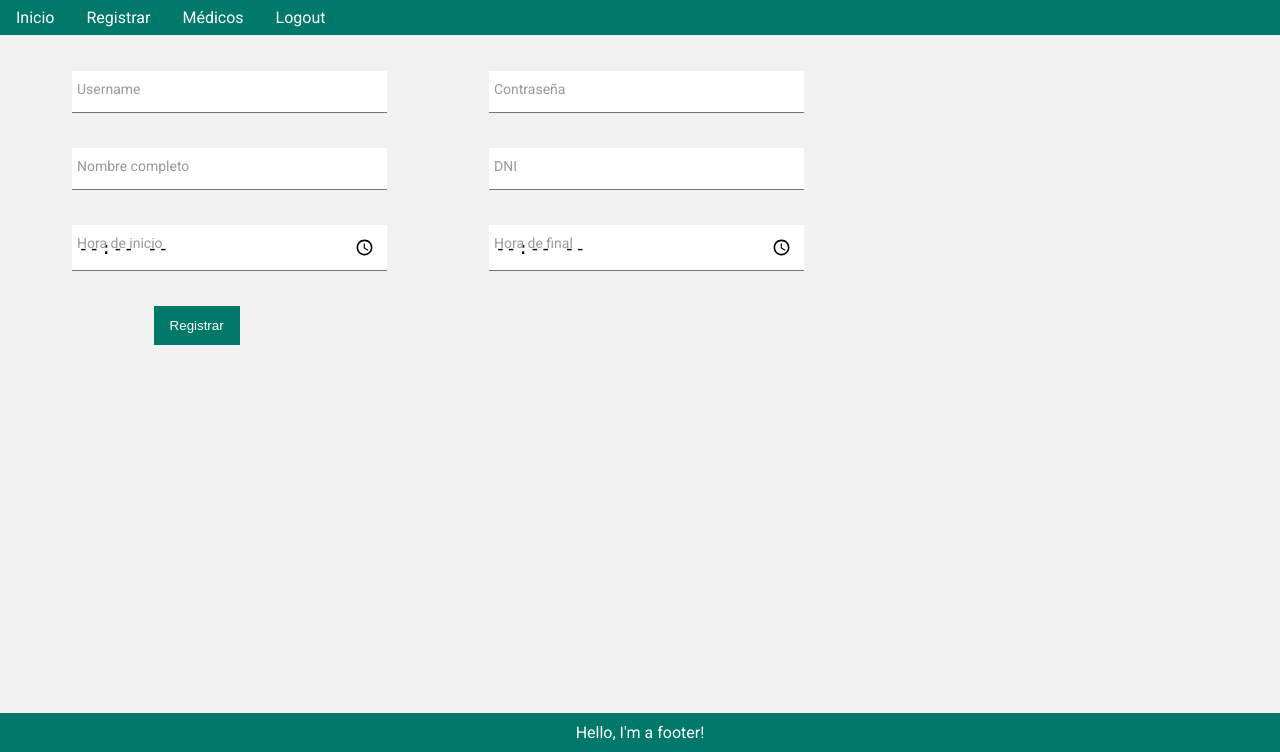
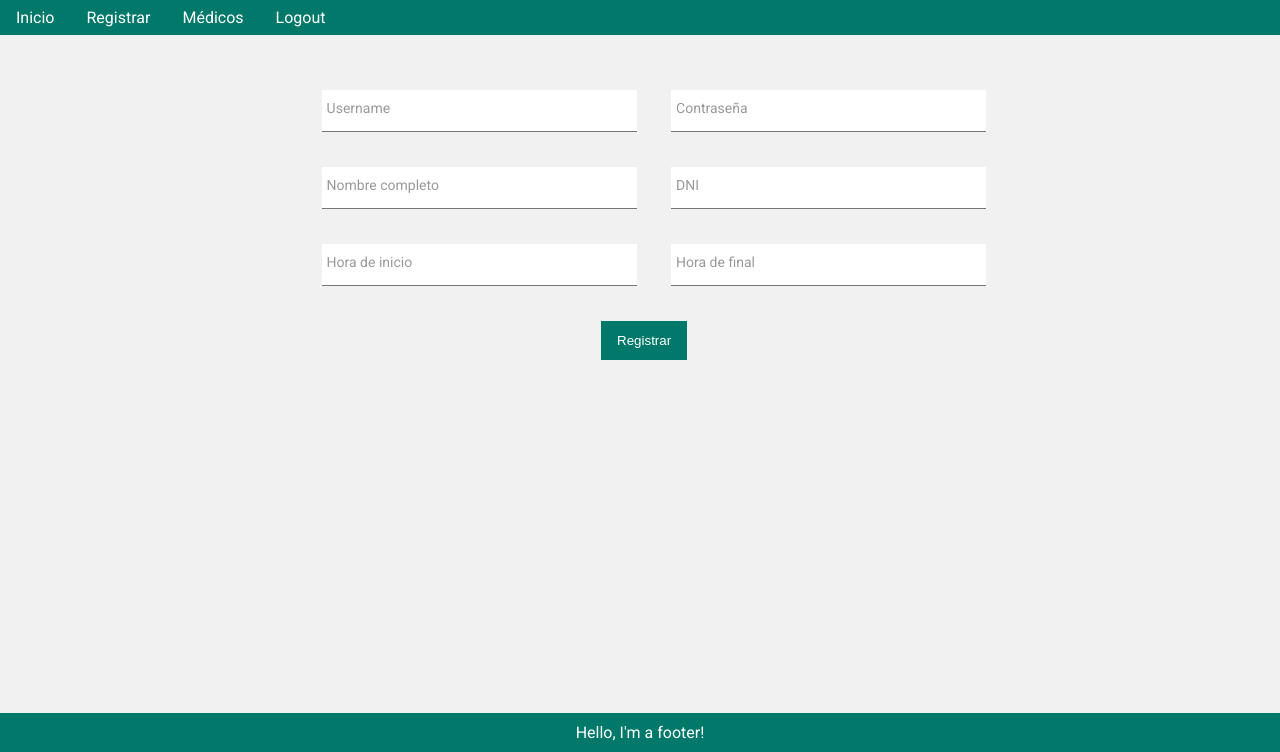
Before and after one commit to jdomingo00/phpProject, a PHP site: template code/src/view/regadmin.php in a window 1280 px wide; the page is wider, and only the part inside the window is pictured. Shown: the part 48-800 px from the top of that part. Run offline with PHP 8.4, Linux system fonts and the light colour scheme; the template is opened without the code that fills it, so the values that code supplies are empty; the visitor is signed in with stand-in values (Sample User, id 1); some libraries are stand-ins or nearby versions.

Commit message:
arreglar la puta mierda de estilos de mi compañero retrasado

```diff
--- a/code/css/css.css
+++ b/code/css/css.css
@@ -1,12 +1,13 @@
 @import url(https://fonts.googleapis.com/css?family=Roboto:300,400,500);
 
-html{
+html {
   background-color: #f1f1f1;
   font-family: "Roboto";
 }
 
-/* BOX LOGIN */
-.box{
+/* BOX LOGIN AND LOGOUT */
+
+.box {
   position: relative;
   margin: auto;
   height: 410px;
@@ -14,11 +15,11 @@ html{
   left: 0;
   z-index: 200;
   right: 0;
-	width:400px;
-	color:#666;
+  width: 400px;
+  color: #666;
   border-radius: 3px;
-	background: #FFF;
-  box-shadow: 0 10px 20px rgba(0,0,0,0.19), 0 6px 6px rgba(0,0,0,0.23);
+  background: #fff;
+  box-shadow: 0 10px 20px rgba(0, 0, 0, 0.19), 0 6px 6px rgba(0, 0, 0, 0.23);
   overflow: hidden;
 }
 
@@ -66,7 +67,7 @@ html{
   color: white;
 }
 
-#header{
+#header {
   background: #009688;
   position: relative;
   height: 100px;
@@ -74,12 +75,12 @@ html{
   margin-bottom: 30px;
 }
 
-#cont-lock{
+#cont-lock {
   width: 100%;
   height: 65px;
 }
 
-.lock{
+.lock {
   text-align: center;
   color: white;
   position: absolute;
@@ -92,14 +93,14 @@ html{
   font-size: 28px;
 }
 
-#bottom-head{
+#bottom-head {
   position: relative;
   background: #00796b;
   height: 35px;
 }
 
-#bottom-head::after{
-  content: '';
+#bottom-head::after {
+  content: "";
   width: 0px;
   height: 0px;
   display: block;
@@ -109,12 +110,12 @@ html{
   right: 0;
   bottom: 0;
   border-bottom: 7px solid white;
-  border-right: 7px solid rgba(0,0,0,0);
-  border-left: 7px solid rgba(0,0,0,0);
-  border-top: 7px solid rgba(0,0,0,0);
+  border-right: 7px solid rgba(0, 0, 0, 0);
+  border-left: 7px solid rgba(0, 0, 0, 0);
+  border-top: 7px solid rgba(0, 0, 0, 0);
 }
 
-.box h1{
+.box h1 {
   margin-left: 20px;
   margin-top: 0;
   font-size: 24px;
@@ -123,126 +124,158 @@ html{
   line-height: 35px;
 }
 
-.box button{
+.box button {
   background: #cfd8dc;
-	border:0;
+  border: 0;
   color: #009688;
-	padding:10px;
+  padding: 10px;
   font-size: 16px;
   font-weight: 300;
-	width:330px;
-	margin:20px auto;
-	display:block;
-	cursor:pointer;
+  width: 330px;
+  margin: 20px auto;
+  display: block;
+  cursor: pointer;
   -webkit-transition: all 0.4s;
   transition: all 0.4s;
   border-radius: 2px;
 }
 
-.box button:active{
+.box button:active {
   background: #009688;
   color: #263238;
 }
 
-.box button:hover{
+.box button:hover {
   background: #009688;
-  color: #FFF;
+  color: #fff;
   -webkit-transition: all 0.4s;
   transition: all 0.4s;
 }
 
-.box p{
-	font-size:14px;
-	text-align:center;
+.box p {
+  font-size: 14px;
+  text-align: center;
 }
 
-.group 			  {
-  position:relative;
+.group {
+  position: relative;
   margin-bottom: 35px;
   margin-left: 40px;
 }
 
-.inputMaterial 				{
-  font-size:18px;
-  padding:10px 10px 10px 5px;
-  display:block;
-  width:300px;
-  border:none;
-  border-bottom:1px solid #757575;
+.inputMaterial {
+  font-size: 18px;
+  padding: 10px 10px 10px 5px;
+  display: block;
+  width: 300px;
+  border: none;
+  border-bottom: 1px solid #757575;
 }
 
-.inputMaterial:focus 		{ outline:none;}
+.inputMaterialDropdown {
+  font-size: 18px;
+  padding: 10px 10px 10px 5px;
+  display: block;
+  width: 315px;
+  border: none;
+  border-bottom: 1px solid #757575;
+}
+
+.inputMaterial:focus {
+  outline: none;
+}
 
 /* LABEL ======================================= */
 
-label 				 {
-  color:#999;
-  font-size:14px;
-  font-weight:normal;
-  position:absolute;
-  pointer-events:none;
-  left:5px;
-  top:10px;
-  transition:0.2s ease all;
-  -moz-transition:0.2s ease all;
-  -webkit-transition:0.2s ease all;
+label {
+  color: #999;
+  font-size: 14px;
+  font-weight: normal;
+  position: absolute;
+  pointer-events: none;
+  left: 5px;
+  top: 10px;
+  transition: 0.2s ease all;
+  -moz-transition: 0.2s ease all;
+  -webkit-transition: 0.2s ease all;
 }
 
 /* active state */
-.inputMaterial:focus ~ label, .inputMaterial:valid ~ label 		{
-  top:-20px;
-  font-size:14px;
+.inputMaterial:focus ~ label,
+.inputMaterial:valid ~ label {
+  top: -20px;
+  font-size: 14px;
   color: #009688;
 }
 
 /* BOTTOM BARS ================================= */
-.bar 	{ position:relative; display:block; width:315px; }
-.bar:before, .bar:after 	{
-  content:'';
-  height:2px;
-  width:0;
-  bottom:1px;
-  position:absolute;
+.bar {
+  position: relative;
+  display: block;
+  width: 315px;
+}
+.bar:before,
+.bar:after {
+  content: "";
+  height: 2px;
+  width: 0;
+  bottom: 1px;
+  position: absolute;
   background: #009688;
-  transition:0.2s ease all;
-  -moz-transition:0.2s ease all;
-  -webkit-transition:0.2s ease all;
+  transition: 0.2s ease all;
+  -moz-transition: 0.2s ease all;
+  -webkit-transition: 0.2s ease all;
 }
 .bar:before {
-  left:50%;
+  left: 50%;
 }
 .bar:after {
-  right:50%;
+  right: 50%;
 }
 
 /* active state */
-.inputMaterial:focus ~ .bar:before, .inputMaterial:focus ~ .bar:after {
-  width:50%;
+.inputMaterial:focus ~ .bar:before,
+.inputMaterial:focus ~ .bar:after {
+  width: 50%;
 }
-
 
 /* active state */
 .inputMaterial:focus ~ .highlight {
-  -webkit-animation:inputHighlighter 0.3s ease;
-  -moz-animation:inputHighlighter 0.3s ease;
-  animation:inputHighlighter 0.3s ease;
+  -webkit-animation: inputHighlighter 0.3s ease;
+  -moz-animation: inputHighlighter 0.3s ease;
+  animation: inputHighlighter 0.3s ease;
 }
 
 /* ANIMATIONS ================ */
 @-webkit-keyframes inputHighlighter {
-	from { background:#5264AE; }
-  to 	{ width:0; background:transparent; }
+  from {
+    background: #5264ae;
+  }
+  to {
+    width: 0;
+    background: transparent;
+  }
 }
 @-moz-keyframes inputHighlighter {
-	from { background:#5264AE; }
-  to 	{ width:0; background:transparent; }
+  from {
+    background: #5264ae;
+  }
+  to {
+    width: 0;
+    background: transparent;
+  }
 }
 @keyframes inputHighlighter {
-	from { background:#5264AE; }
-  to 	{ width:0; background:transparent; }
+  from {
+    background: #5264ae;
+  }
+  to {
+    width: 0;
+    background: transparent;
+  }
 }
 
-#footer-box{
+#footer-box {
   width: 100%;
   height: 50px;
   background: #00695c;
@@ -250,16 +283,14 @@ label 				 {
   bottom: 0;
 }
 
-.footer-text{
+.footer-text {
   color: #cfd8dc;
-
 }
 
 body {
   padding: 0%;
   margin: 0%;
 }
-
 
 .menu-content {
   float: left;
@@ -276,7 +307,7 @@ body {
   position: absolute;
   background-color: #f9f9f9;
   min-width: 160px;
-  box-shadow: 0px 8px 16px 0px rgba(0,0,0,0.2);
+  box-shadow: 0px 8px 16px 0px rgba(0, 0, 0, 0.2);
   z-index: 1;
 }
 .dropdown:hover .dropdown-content {
@@ -293,18 +324,26 @@ body {
   color: white;
 }
 
+.form-container {
+  margin-left: 22%;
+  margin-top: 4%;
+}
 
-.body{
-  padding: 32px;
+.detall-container {
+  padding: 2% 10%;
 }
+
+.checkbox-container {
+  clear: both;
+}
+
 .form-group {
-  float:left;
+  float: left;
   width: 31%;
 }
 .form-group-buttons {
-  width: 100%;
-  clear:both;
-  padding-left: 10%;
+  clear: both;
+  margin-left: 32%;
 }
 .form-button {
   background-color: #00796b;
@@ -316,3 +355,9 @@ body {
 .form-button:hover {
   background-color: #005047;
 }
+
+.spacer {
+  height: 50px;
+  width: 100%;
+  background-color: #000000;
+}
--- a/code/src/view/listadomedicos.php
+++ b/code/src/view/listadomedicos.php
@@ -44,7 +44,7 @@
             echo '<a class="button" href="./logout.php">Logout</a>';
         ?>
     </div>
-    <div class="body">
+    <div class="detall-container">
         <?php
             $departamentos = $sessionctrl->getDepartamentosList();
             $q = count($departamentos)/2;
--- a/code/src/view/logout.php
+++ b/code/src/view/logout.php
@@ -38,12 +38,12 @@ require_once($_SERVER['DOCUMENT_ROOT'] . '/code/src/controller/SessionController
                 <h1 id="logintoregister">Logout</h1>
             </div>
         </div>
-        <div class="group">
+        <div style="margin-top: 45px;" class="group">
             Cerrar la sesión?
         </div>
         <form action="./logout.php" method="post">
-            <button id="buttonlogintoregister" name="response" value="si" type="submit">Si</button>
-            <button id="buttonlogintoregister" name="response" value="no" type="submit">No</button>
+            <button style="margin-bottom: 45px; margin-top: 50px" class="buttonlogintoregister" name="response" value="si" type="submit">Si</button>
+            <button class="buttonlogintoregister" name="response" value="no" type="submit">No</button>
         </form>
     </div>
     <div class="footer">
--- a/code/src/view/regadmin.php
+++ b/code/src/view/regadmin.php
@@ -50,7 +50,7 @@
             echo '<a class="button" href="./logout.php">Logout</a>';
         ?>
     </div>
-    <div class="body">
+    <div class="form-container">
         <form action="./regadmin.php" method="post">
             <div class="group form-group">
                 <input class="inputMaterial" type="text" name="uname" required>
@@ -77,13 +77,13 @@
                 <label>DNI</label>
             </div>
             <div class="group form-group">
-                <input class="inputMaterial" type="time" name="horaInicio" required min="00:00" max="23:59">
+                <input onfocus="(this.type='time')" onblur="(this.type='text')" class="inputMaterial" type="text" name="horaInicio" required min="00:00" max="23:59">
                 <span class="highlight"></span>
                 <span class="bar"></span>
                 <label>Hora de inicio</label>
             </div>
             <div class="group form-group">
-                <input class="inputMaterial" type="time" name="horaFinal" required min="00:00" max="23:59">
+                <input onfocus="(this.type='time')" onblur="(this.type='text')" class="inputMaterial" type="text" name="horaFinal" required min="00:00" max="23:59">
                 <span class="highlight"></span>
                 <span class="bar"></span>
                 <label>Hora de final</label>
--- a/code/src/view/regpaciente.php
+++ b/code/src/view/regpaciente.php
@@ -50,7 +50,7 @@
             echo '<a class="button" href="./logout.php">Logout</a>';
         ?>
     </div>
-    <div class="body">
+    <div class="form-container">
         <form action="./regpaciente.php" method="post">
             <div class="group form-group">
                 <input class="inputMaterial" type="text" name="uname" required>
@@ -78,7 +78,7 @@
             </div>
             <div class="group form-group">
                 <?php
-                    echo '<input class="inputMaterial" type="date" name="fecNacimiento" required min="1900-01-01" max="'. date('Y-m-d') .'">'
+                    echo '<input onfocus="(this.type=\'date\')" onblur="(this.type=\'text\')" class="inputMaterial" type="text" name="fecNacimiento" required min="1900-01-01" max="'. date('Y-m-d') .'">'
                 ?>
                 <span class="highlight"></span>
                 <span class="bar"></span>
```
Also changed, not shown: code/src/view/regmedico.php (+5 -5 lines). Lines whose indentation alone changed are shown as unchanged.
